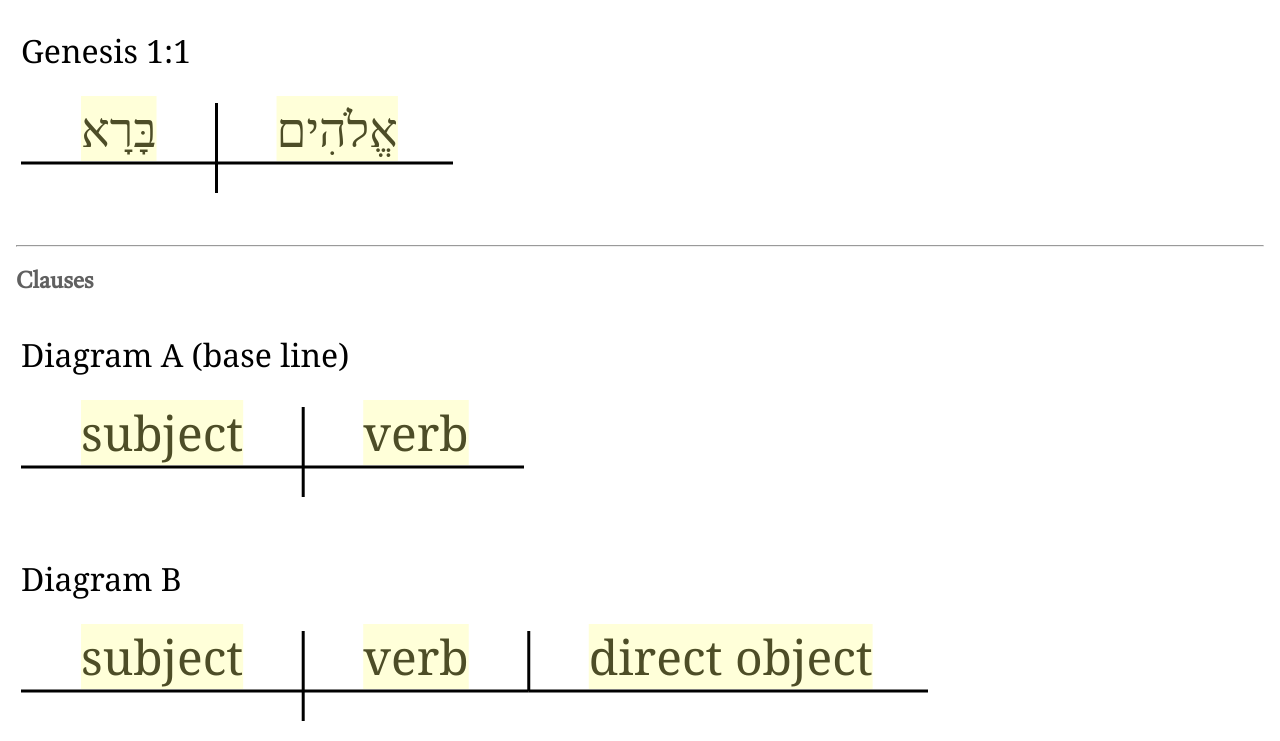
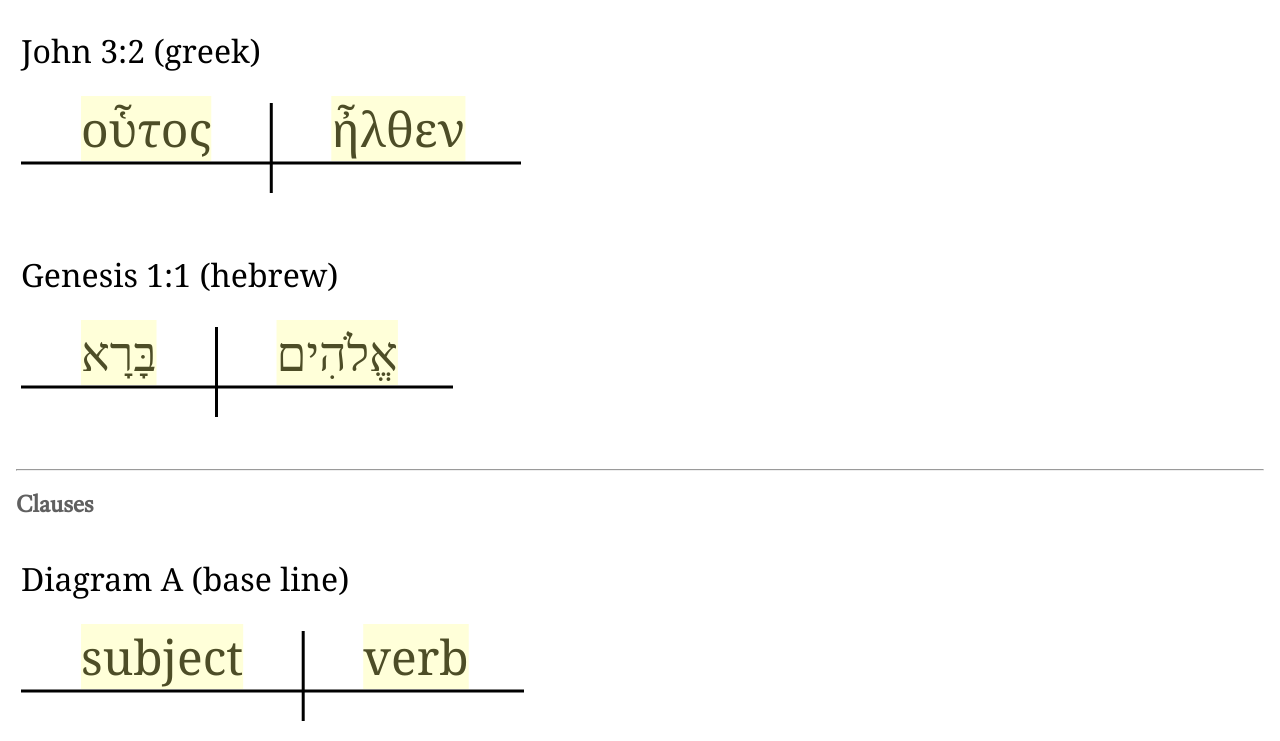
Before and after one commit to gedeonix/diagram-sentences, a website: page public/diagram.html in a window 1280 px wide. Shown: the part 59-800 px from the top of the page. Drawn offline with nearby package versions, Linux system fonts and the light colour scheme.

Commit message:
add greek font and simple example

```diff
--- /dev/null
+++ b/public/css/greek.css
@@ -0,0 +1,8 @@
+@font-face {
+  font-family: 'SBL Hebrew';
+  src: url('../font/SBL_grk.ttf');
+}
+
+.hebrew {
+  font-family: 'SBL Greek', serif;
+}
--- a/public/diagram.html
+++ b/public/diagram.html
@@ -6,6 +6,7 @@
   <meta http-equiv="X-UA-Compatible" content="ie=edge">
   <title>Diagram sentences</title>
   <link type="text/css" href="css/style.css" rel="stylesheet" charset="utf-8">
+  <link type="text/css" href="css/greek.css" rel="stylesheet" charset="utf-8">
   <link type="text/css" href="css/hebrew.css" rel="stylesheet" charset="utf-8">
   <link type="text/css" href="css/diagram.css" rel="stylesheet" charset="utf-8">
 </head>
@@ -14,12 +15,13 @@
   <div class="container">
     <h1>Diagram Sequences</h1>
     <div id="demo1" class="hebrew"></div>
+    <div id="demo2" class="greek"></div>
     <hr>
     <h2>Clauses</h2>
-    <div id="demo2"></div>
     <div id="demo3"></div>
     <div id="demo4"></div>
     <div id="demo5"></div>
+    <div id="demo6"></div>
     <hr>
 </div>
 </div>
@@ -32,11 +34,18 @@
       return {
         data: [
           {
-            title: 'Genesis 1:1',
+            title: 'John 3:2 (greek)',
             items: [
-              { name: 'בָּרָא', type: 'SUBJECT' },
-              { name: 'אֱלֹהִים', type: 'VERB' }
+              { name: 'οὗτος', type: 'SUBJECT' },
+              { name: 'ἦλθεν', type: 'VERB' }
             ]
+          },
+          {
+              title: 'Genesis 1:1 (hebrew)',
+              items: [
+                  { name: 'בָּרָא', type: 'SUBJECT' },
+                  { name: 'אֱלֹהִים', type: 'VERB' }
+              ]
           },
           {
             title: 'Diagram A (base line)',
@@ -103,6 +112,7 @@
       diagram(d3, '#demo3', this.data[2]);
       diagram(d3, '#demo4', this.data[3]);
       diagram(d3, '#demo5', this.data[4]);
+      diagram(d3, '#demo6', this.data[5]);
     }
   }).mount('#app')
 </script>
```
Also changed, not shown: README.md, 1 other file.
